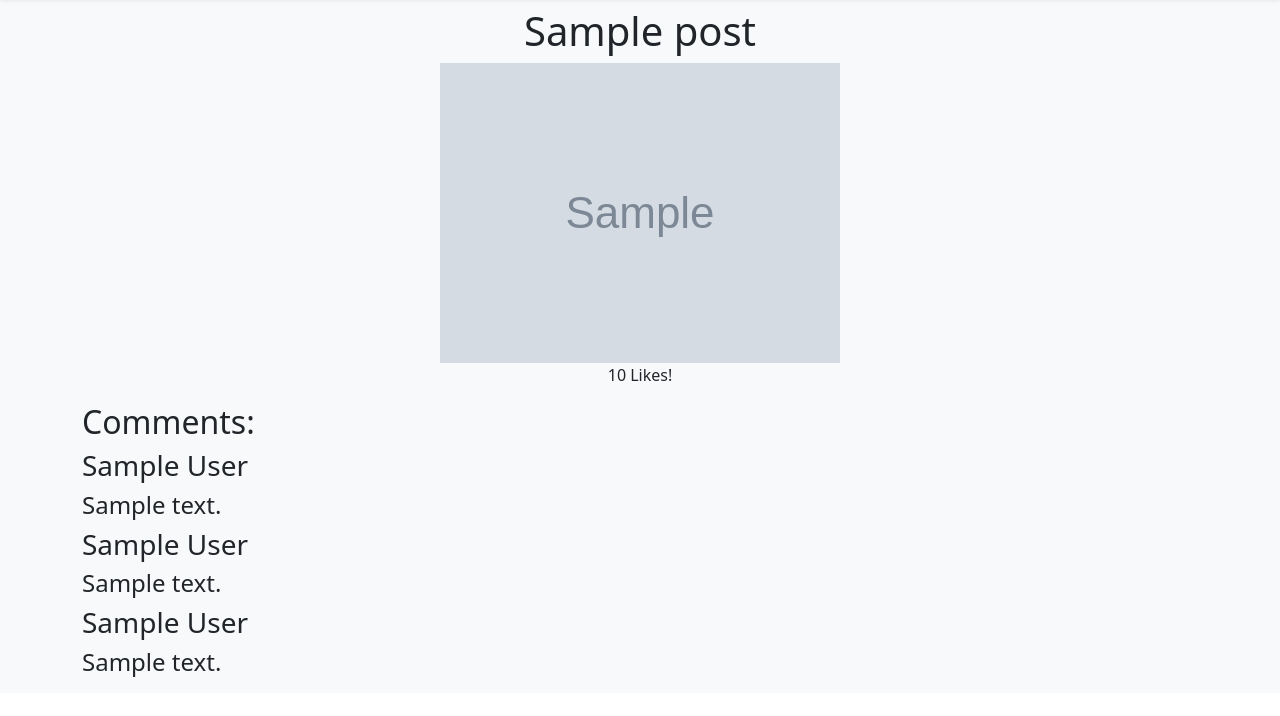
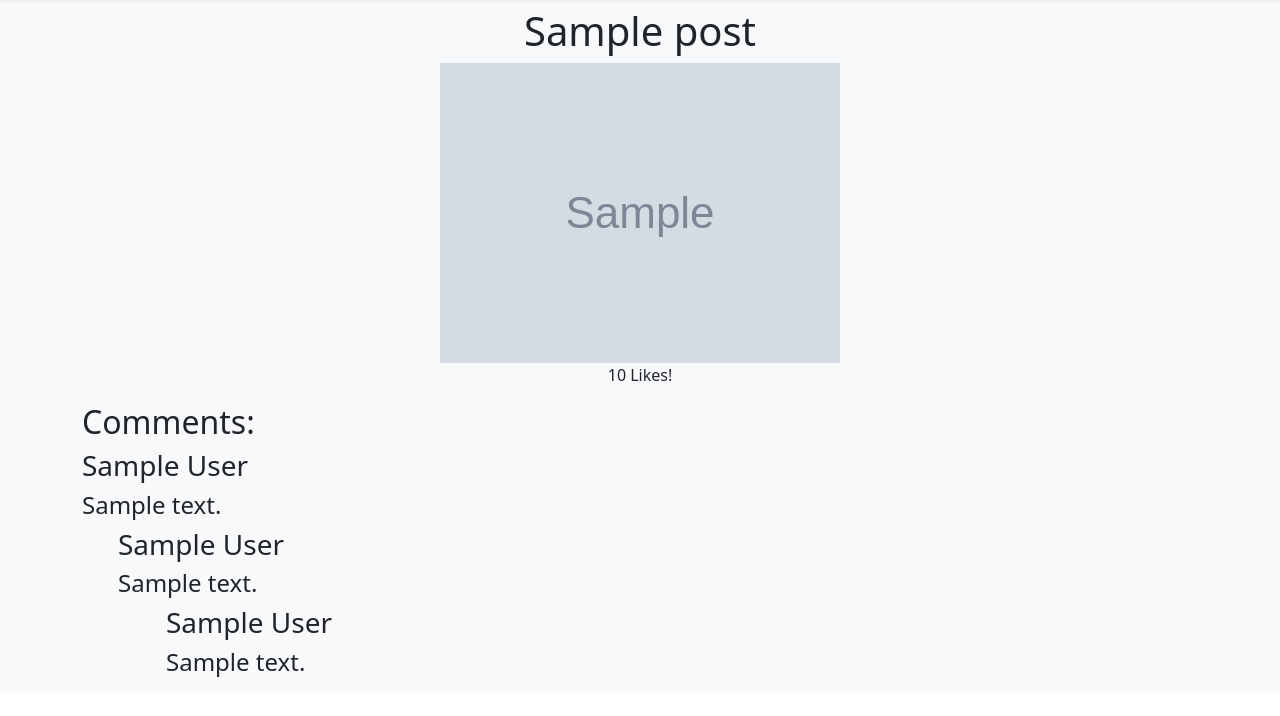
Before and after one commit to GooS69/photo_battle, a Django app: template post/templates/post/detail.html in a window 1280 px wide. Shown: the part 57-773 px from the top of the page. Run offline with Django 3.2, Linux system fonts and the light colour scheme; the template is opened without the code that fills it: most values are stand-ins (such as "Sample title", 1, 10 or a date in 2020); grey boxes marked "Sample" are stand-in pictures.

Commit message:
fix comment tree

```diff
--- a/post/templates/post/components/comment.html
+++ b/post/templates/post/components/comment.html
@@ -14,9 +14,10 @@
             </form>
         {% endif %}
 
-    </div >
+    </div>
+    <div class="ps-5">
         {% if comment.comments.all %}
             {% include 'post/components/comment.html' with parent=comment %}
         {% endif %}
-
+    </div>
 {% endfor %}
```
